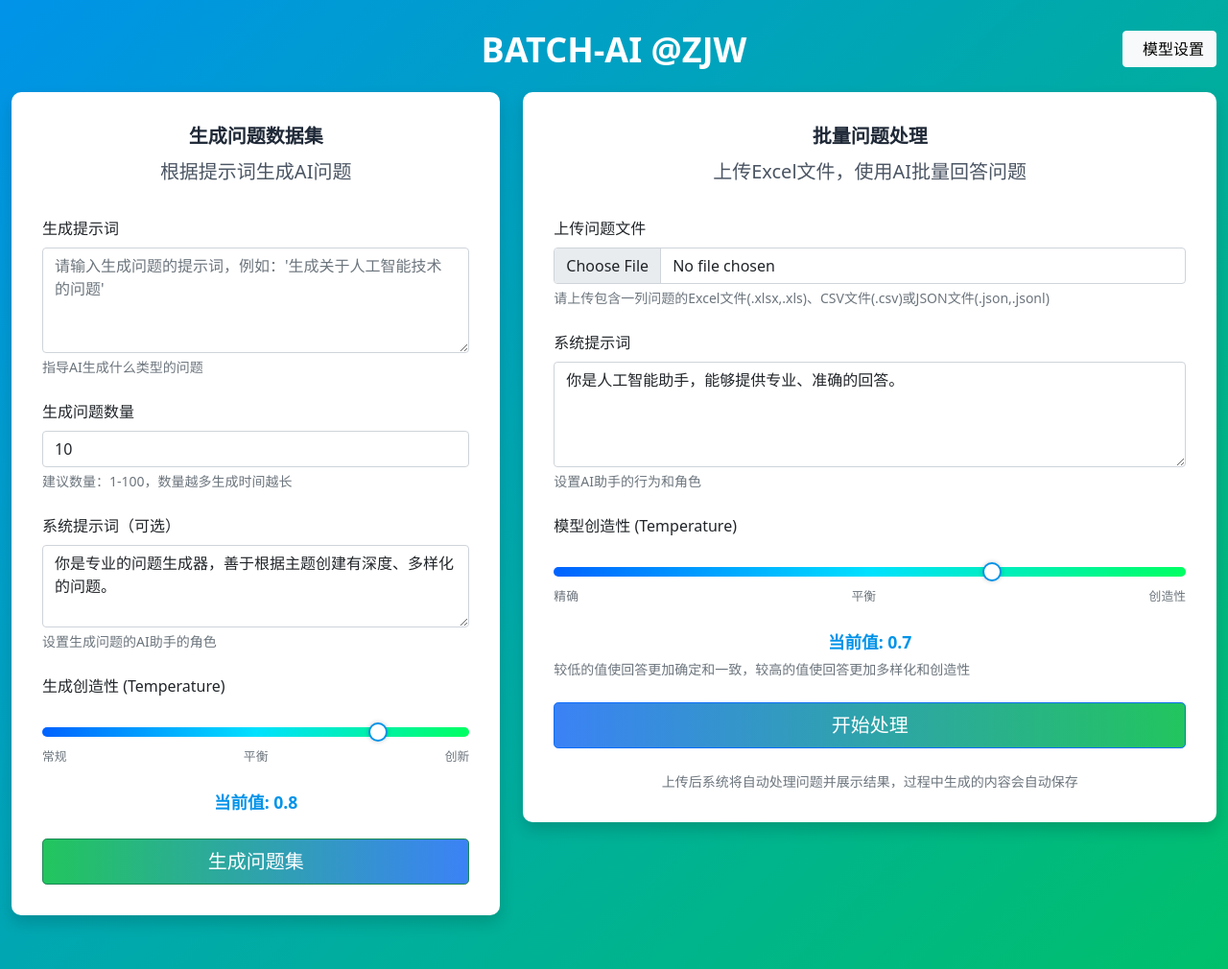
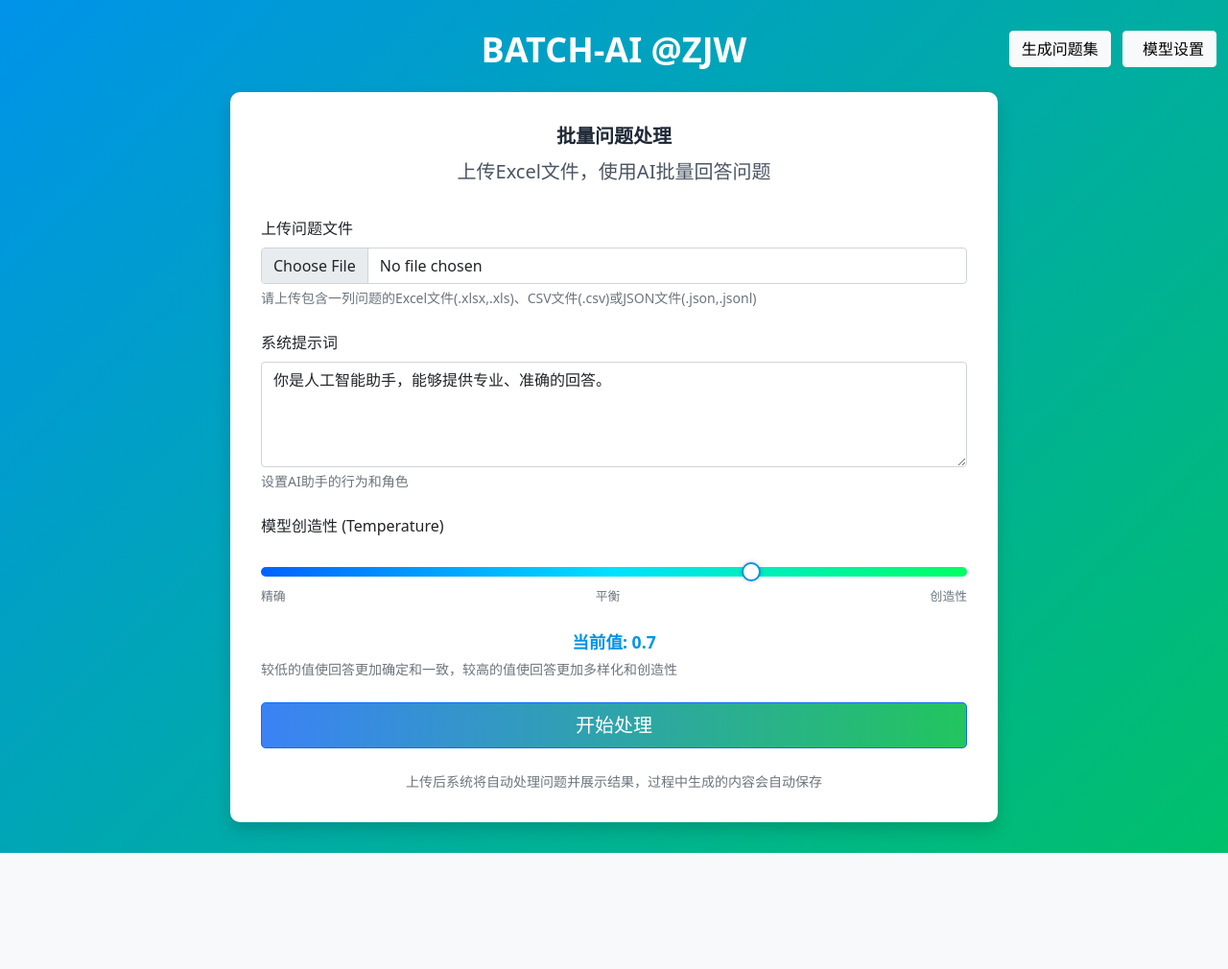
Before and after one commit to Jo6666887/batch_ai, a Flask app: page / in a window 1280 px wide. Shown: the whole page at 96% size. After the commit the page ends 889 px from the top, so only its background shows below. Run offline with Flask 2, Linux system fonts and the light colour scheme; parts of the project's set-up code (start-up, migrations or seed data) failed here and were passed over; some libraries are stand-ins or nearby versions.

Commit message:
"生成问题集"变成右上角按钮

```diff
--- a/app/templates/index.html
+++ b/app/templates/index.html
@@ -96,6 +96,9 @@
 
             <!-- 添加任务管理按钮和模型设置按钮 -->
             <div class="position-absolute top-0 end-0">
+                <button type="button" class="btn btn-light me-2" data-bs-toggle="modal" data-bs-target="#generateQuestionsModal">
+                    <i class="bi bi-plus-circle"></i> 生成问题集
+                </button>
                 <a href="/tasks" class="btn btn-light me-2">
                     <i class="bi bi-list-check"></i> 任务管理
                 </a>
@@ -105,59 +108,9 @@
             </div>
         </div>
 
-        <div class="row">
-            <!-- 左侧卡片：生成问题数据集 -->
-            <div class="col-md-5 mb-4">
-                <div class="form-container">
-                    <div class="header">
-                        <h1 class="text-xl font-bold text-gray-800">生成问题数据集</h1>
-                        <p class="lead text-gray-600 mt-2">根据提示词生成AI问题</p>
-                    </div>
-
-                    <form action="/generate_questions" method="post">
-                        <div class="mb-4">
-                            <label for="generation_prompt" class="form-label">生成提示词</label>
-                            <textarea class="form-control" id="generation_prompt" name="generation_prompt" rows="4" placeholder="请输入生成问题的提示词，例如：'生成关于人工智能技术的问题'">{{ generation_prompt|default('') }}</textarea>
-                            <div class="form-text">指导AI生成什么类型的问题</div>
-                        </div>
-
-                        <div class="mb-4">
-                            <label for="num_questions" class="form-label">生成问题数量</label>
-                            <input type="number" class="form-control" id="num_questions" name="num_questions" min="1" max="100" value="{{ num_questions|default(10) }}">
-                            <div class="form-text">建议数量：1-100，数量越多生成时间越长</div>
-                        </div>
-
-                        <div class="mb-4">
-                            <label for="gen_system_prompt" class="form-label">系统提示词（可选）</label>
-                            <textarea class="form-control" id="gen_system_prompt" name="gen_system_prompt" rows="3">{{ gen_system_prompt|default('你是专业的问题生成器，善于根据主题创建有深度、多样化的问题。') }}</textarea>
-                            <div class="form-text">设置生成问题的AI助手的角色</div>
-                        </div>
-
-                        <!-- 添加回温度滑块 -->
-                        <div class="mb-4">
-                            <label class="form-label">生成创造性 (Temperature)</label>
-                            <div class="temperature-slider">
-                                <input type="range" id="gen_temperature" name="gen_temperature" min="0" max="1" step="0.1" value="{{ gen_temperature|default(0.8) }}">
-                                <div class="temperature-labels">
-                                    <span>常规</span>
-                                    <span>平衡</span>
-                                    <span>创新</span>
-                                </div>
-                            </div>
-                            <div class="temperature-display">
-                                当前值: <span id="gen-temperature-value">{{ gen_temperature|default(0.8) }}</span>
-                            </div>
-                        </div>
-
-                        <div class="d-grid">
-                            <button type="submit" class="btn btn-success btn-lg bg-gradient-to-r from-green-500 to-blue-500 hover:from-green-600 hover:to-blue-600">生成问题集</button>
-                        </div>
-                    </form>
-                </div>
-            </div>
-
-            <!-- 右侧卡片：批量回答问题 -->
-            <div class="col-md-7">
+        <!-- 主内容区：居中显示批量问题处理卡片 -->
+        <div class="row justify-content-center">
+            <div class="col-md-8">
                 <div class="form-container">
                     <div class="header">
                         <h1 class="text-xl font-bold text-gray-800">批量问题处理</h1>
@@ -263,6 +216,59 @@
         </div>
     </div>
 
+    <!-- 生成问题集弹窗 -->
+    <div class="modal fade" id="generateQuestionsModal" tabindex="-1" aria-labelledby="generateQuestionsModalLabel" aria-hidden="true">
+        <div class="modal-dialog modal-lg">
+            <div class="modal-content">
+                <div class="modal-header">
+                    <h5 class="modal-title" id="generateQuestionsModalLabel">生成问题数据集</h5>
+                    <button type="button" class="btn-close" data-bs-dismiss="modal" aria-label="Close"></button>
+                </div>
+                <div class="modal-body">
+                    <form action="/generate_questions" method="post" id="generate-questions-form">
+                        <div class="mb-4">
+                            <label for="generation_prompt" class="form-label">生成提示词</label>
+                            <textarea class="form-control" id="generation_prompt" name="generation_prompt" rows="4" placeholder="请输入生成问题的提示词，例如：'生成关于人工智能技术的问题'">{{ generation_prompt|default('') }}</textarea>
+                            <div class="form-text">指导AI生成什么类型的问题</div>
+                        </div>
+
+                        <div class="mb-4">
+                            <label for="num_questions" class="form-label">生成问题数量</label>
+                            <input type="number" class="form-control" id="num_questions" name="num_questions" min="1" max="100" value="{{ num_questions|default(10) }}">
+                            <div class="form-text">建议数量：1-100，数量越多生成时间越长</div>
+                        </div>
+
+                        <div class="mb-4">
+                            <label for="gen_system_prompt" class="form-label">系统提示词（可选）</label>
+                            <textarea class="form-control" id="gen_system_prompt" name="gen_system_prompt" rows="3">{{ gen_system_prompt|default('你是专业的问题生成器，善于根据主题创建有深度、多样化的问题。') }}</textarea>
+                            <div class="form-text">设置生成问题的AI助手的角色</div>
+                        </div>
+
+                        <!-- 添加回温度滑块 -->
+                        <div class="mb-4">
+                            <label class="form-label">生成创造性 (Temperature)</label>
+                            <div class="temperature-slider">
+                                <input type="range" id="gen_temperature" name="gen_temperature" min="0" max="1" step="0.1" value="{{ gen_temperature|default(0.8) }}">
+                                <div class="temperature-labels">
+                                    <span>常规</span>
+                                    <span>平衡</span>
+                                    <span>创新</span>
+                                </div>
+                            </div>
+                            <div class="temperature-display">
+                                当前值: <span id="gen-temperature-value">{{ gen_temperature|default(0.8) }}</span>
+                            </div>
+                        </div>
+                    </form>
+                </div>
+                <div class="modal-footer">
+                    <button type="button" class="btn btn-secondary" data-bs-dismiss="modal">取消</button>
+                    <button type="button" class="btn btn-success" id="submit-generate">生成问题集</button>
+                </div>
+            </div>
+        </div>
+    </div>
+
     <!-- 模型设置弹窗 -->
     <div class="modal fade" id="settingsModal" tabindex="-1" aria-labelledby="settingsModalLabel" aria-hidden="true">
         <div class="modal-dialog">
@@ -351,6 +357,11 @@
             genTemperatureValue.textContent = this.value;
         });
 
+        // 生成问题集表单提交
+        document.getElementById('submit-generate').addEventListener('click', function() {
+            document.getElementById('generate-questions-form').submit();
+        });
+
         // 模型提供商切换
         document.querySelectorAll('.provider-radio').forEach(radio => {
             radio.addEventListener('change', function() {
```
